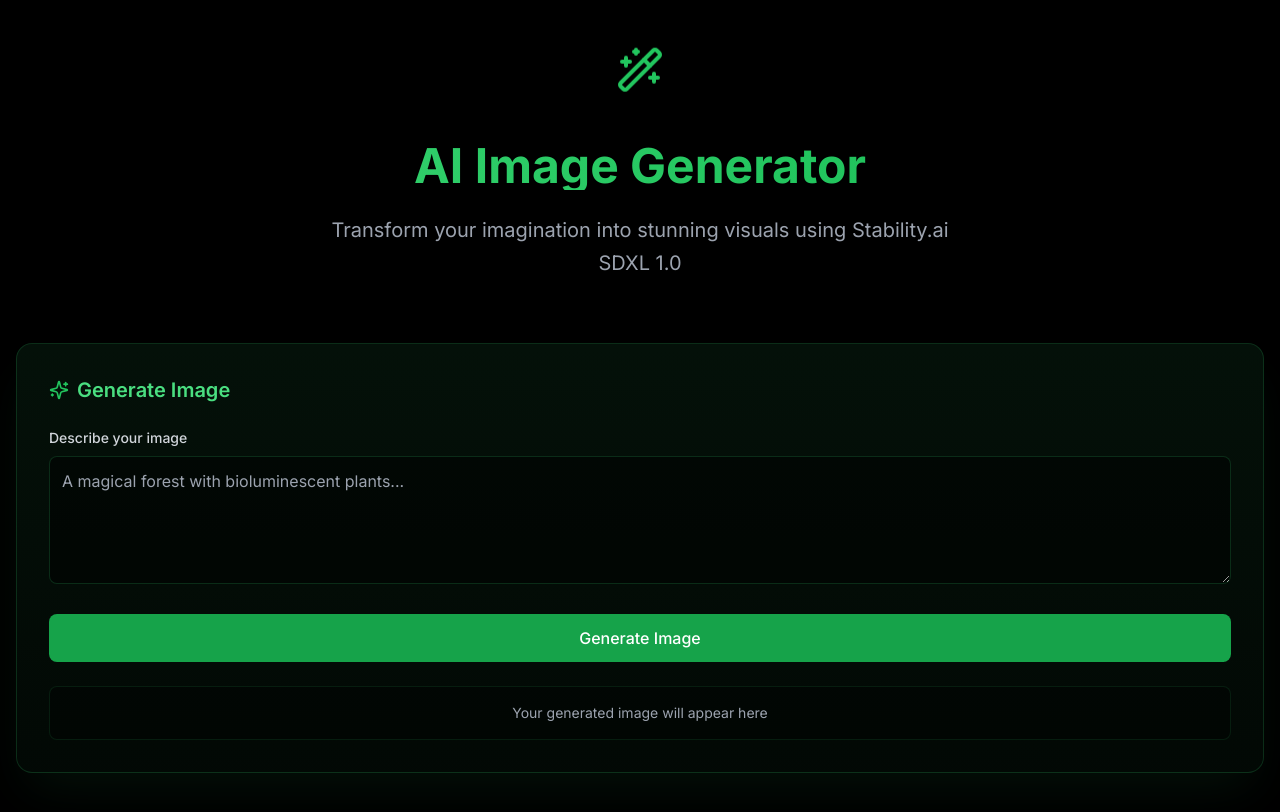
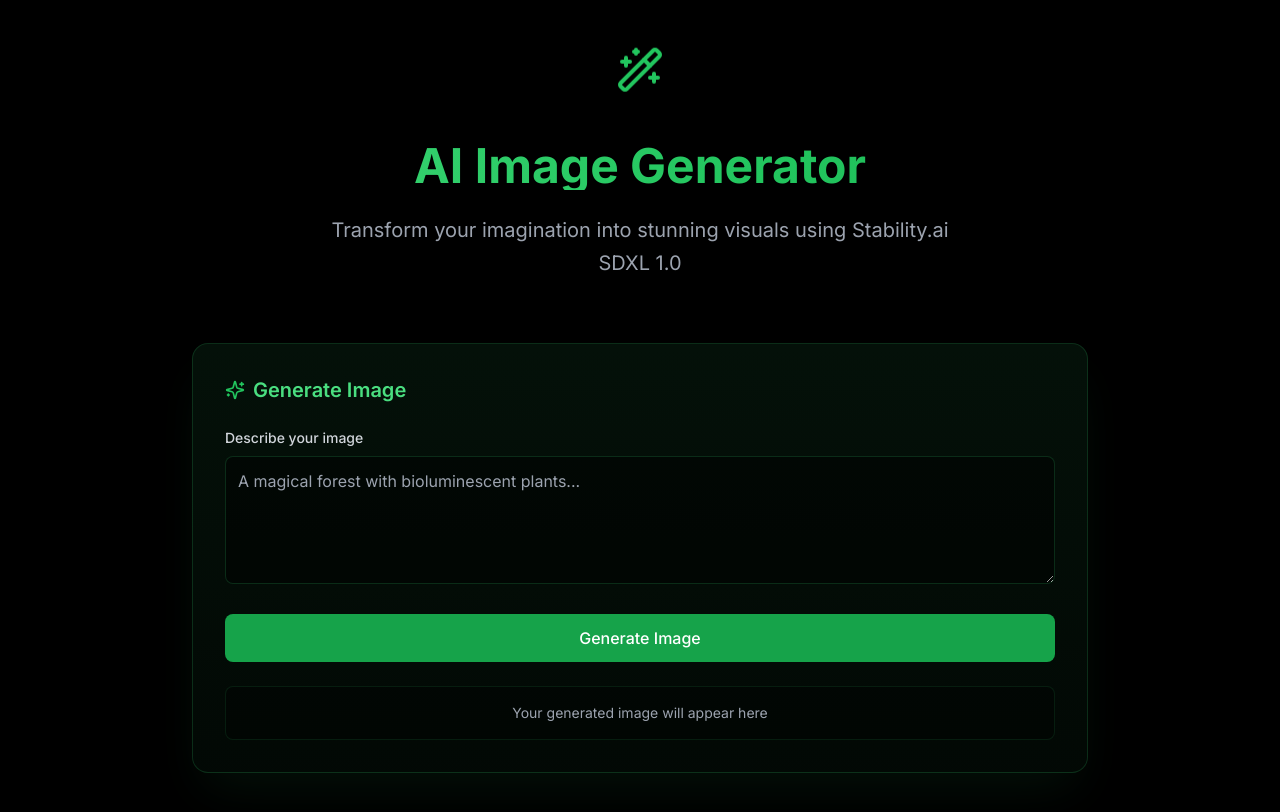
Before and after one commit to Salakche/Diffusion-Project, a Next.js app: page / in a window 1280 px wide. Shown: the top 812 px of the page. Built offline with nearby package versions, Linux system fonts and the light colour scheme.

Commit message:
Reduce main container width for better UI proportions

```diff
--- a/src/app/page.tsx
+++ b/src/app/page.tsx
@@ -44,7 +44,7 @@
 
   return (
     <main className="min-h-screen py-12 px-4">
-      <div className="max-w-7xl mx-auto">
+      <div className="max-w-4xl mx-auto">
         <div className="text-center mb-16 space-y-6">
           <div className="inline-block animate-bounce">
             <Wand2 className="h-12 w-12 text-green-500 mb-4" />
```
